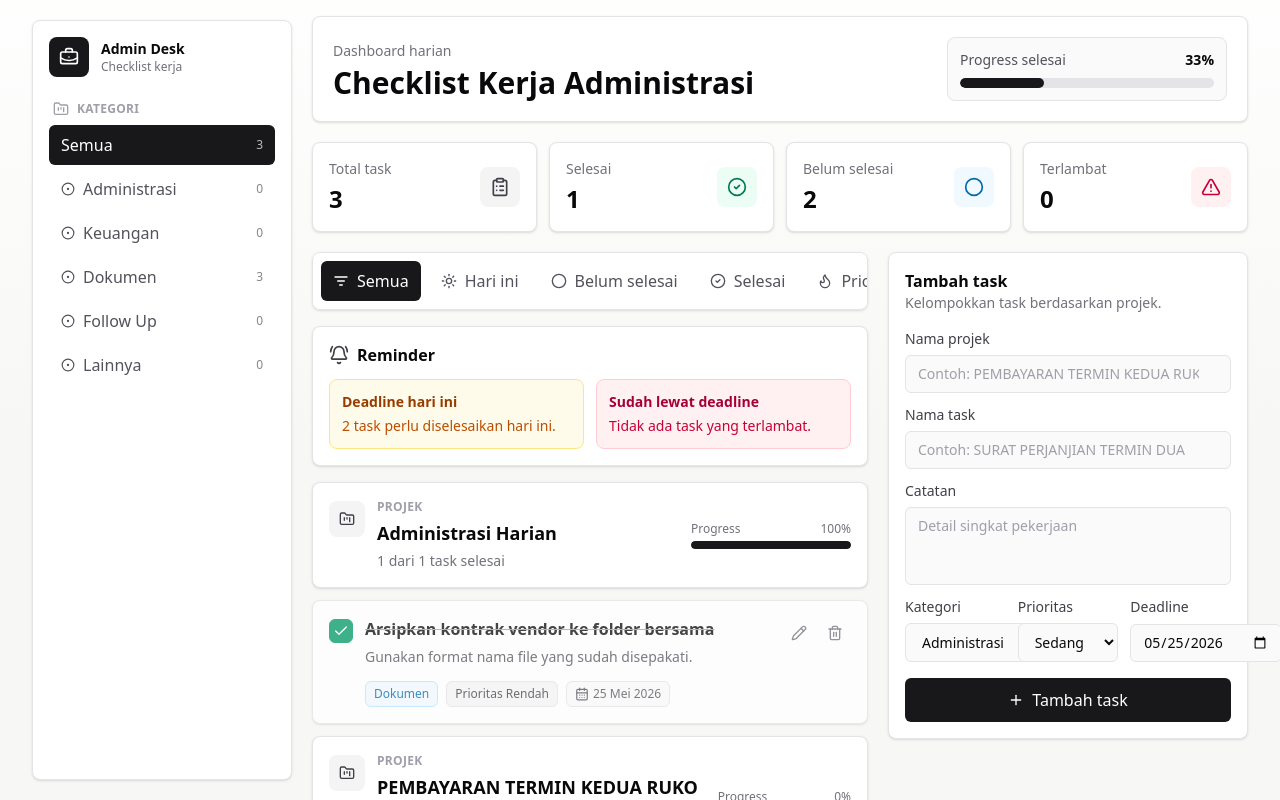
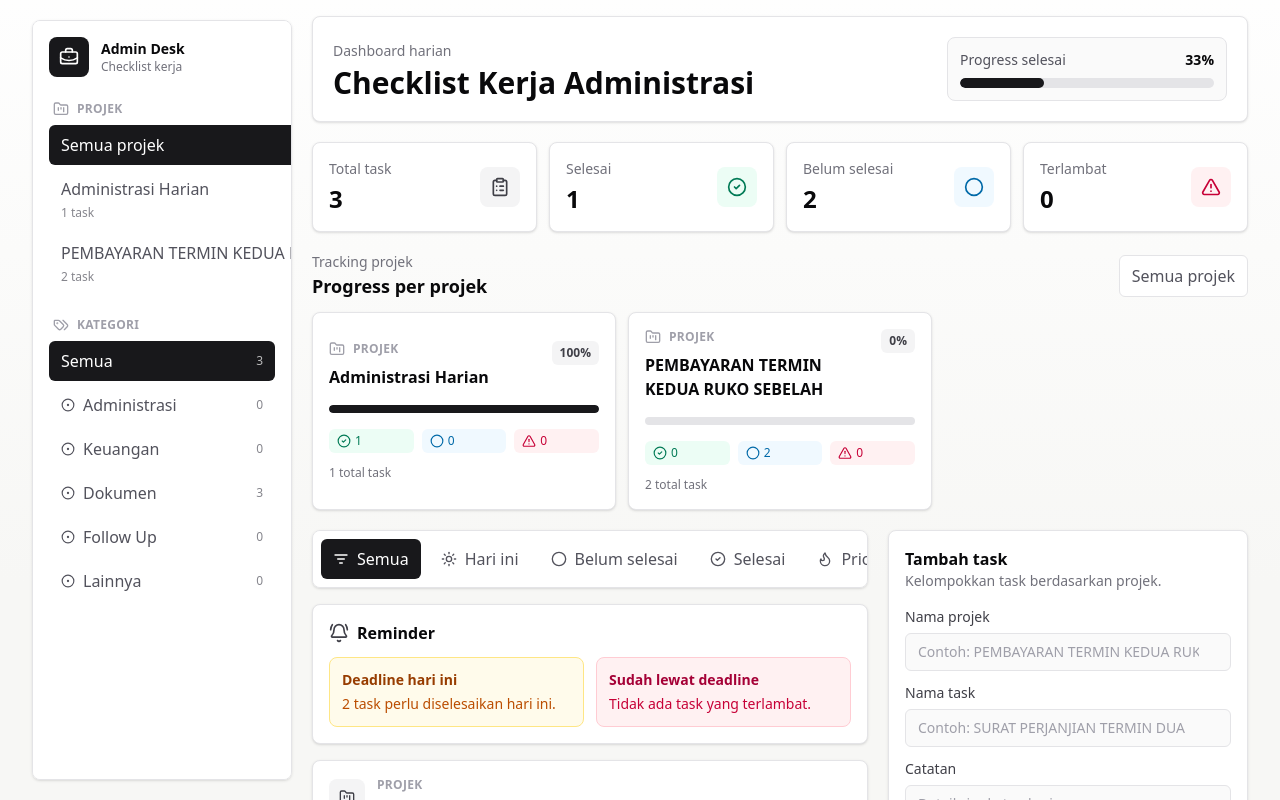
Before and after one commit to deptfinance/checklist, a Next.js app: page / in a window 1280 px wide. Shown: the top 800 px of the page. Built offline with nearby package versions, Linux system fonts and the light colour scheme.

Commit message:
Add project tracking dashboard

```diff
--- a/src/components/ProjectSection.tsx
+++ b/src/components/ProjectSection.tsx
@@ -1,6 +1,6 @@
 import { FolderKanban } from "lucide-react";
 import { TaskCard } from "@/components/TaskCard";
-import { type Task } from "@/lib/tasks";
+import { isOverdue, type Task } from "@/lib/tasks";
 
 type ProjectSectionProps = {
   projectName: string;
@@ -18,6 +18,8 @@ export function ProjectSection({
   onDelete,
 }: ProjectSectionProps) {
   const completed = tasks.filter((task) => task.completed).length;
+  const pending = tasks.length - completed;
+  const overdue = tasks.filter(isOverdue).length;
   const progress = tasks.length
     ? Math.round((completed / tasks.length) * 100)
     : 0;
@@ -39,6 +41,17 @@ export function ProjectSection({
             <p className="mt-1 text-sm text-zinc-500">
               {completed} dari {tasks.length} task selesai
             </p>
+            <div className="mt-3 flex flex-wrap gap-2 text-xs font-medium">
+              <span className="rounded-md bg-emerald-50 px-2 py-1 text-emerald-700">
+                Selesai {completed}
+              </span>
+              <span className="rounded-md bg-sky-50 px-2 py-1 text-sky-700">
+                Belum selesai {pending}
+              </span>
+              <span className="rounded-md bg-rose-50 px-2 py-1 text-rose-700">
+                Terlambat {overdue}
+              </span>
+            </div>
           </div>
         </div>
 
--- /dev/null
+++ b/src/components/ProjectTracker.tsx
@@ -0,0 +1,135 @@
+import { AlertTriangle, CheckCircle2, Circle, FolderKanban } from "lucide-react";
+import { isOverdue, type ProjectFilter, type Task } from "@/lib/tasks";
+
+type ProjectTrackerProps = {
+  tasks: Task[];
+  selectedProject: ProjectFilter;
+  onSelectProject: (project: ProjectFilter) => void;
+};
+
+type ProjectSummary = {
+  name: string;
+  total: number;
+  completed: number;
+  pending: number;
+  overdue: number;
+  progress: number;
+};
+
+function summarizeProjects(tasks: Task[]): ProjectSummary[] {
+  const groups = new Map<string, Task[]>();
+
+  tasks.forEach((task) => {
+    const group = groups.get(task.projectName) ?? [];
+    group.push(task);
+    groups.set(task.projectName, group);
+  });
+
+  return Array.from(groups.entries())
+    .map(([name, projectTasks]) => {
+      const completed = projectTasks.filter((task) => task.completed).length;
+      const total = projectTasks.length;
+
+      return {
+        name,
+        total,
+        completed,
+        pending: total - completed,
+        overdue: projectTasks.filter(isOverdue).length,
+        progress: total ? Math.round((completed / total) * 100) : 0,
+      };
+    })
+    .sort((a, b) => {
+      if (b.overdue !== a.overdue) {
+        return b.overdue - a.overdue;
+      }
+
+      return a.name.localeCompare(b.name, "id-ID");
+    });
+}
+
+export function ProjectTracker({
+  tasks,
+  selectedProject,
+  onSelectProject,
+}: ProjectTrackerProps) {
+  const projects = summarizeProjects(tasks);
+
+  return (
+    <section className="grid gap-3" aria-label="Tracking projek">
+      <div className="flex items-center justify-between gap-3">
+        <div>
+          <p className="text-sm font-medium text-zinc-500">Tracking projek</p>
+          <h2 className="text-lg font-semibold text-zinc-950">
+            Progress per projek
+          </h2>
+        </div>
+        <button
+          type="button"
+          onClick={() => onSelectProject("Semua")}
+          className="rounded-md border border-zinc-200 bg-white px-3 py-2 text-sm font-medium text-zinc-600 transition hover:bg-zinc-100 hover:text-zinc-950"
+        >
+          Semua projek
+        </button>
+      </div>
+
+      <div className="grid gap-3 md:grid-cols-2 xl:grid-cols-3">
+        {projects.map((project) => {
+          const isActive = selectedProject === project.name;
+
+          return (
+            <button
+              key={project.name}
+              type="button"
+              onClick={() => onSelectProject(project.name)}
+              className={`rounded-lg border bg-white p-4 text-left shadow-sm transition hover:border-zinc-300 ${
+                isActive ? "border-zinc-900 ring-2 ring-zinc-900/10" : "border-zinc-200"
+              }`}
+            >
+              <div className="flex items-start justify-between gap-3">
+                <div className="min-w-0">
+                  <div className="mb-2 flex items-center gap-2 text-xs font-semibold uppercase tracking-wide text-zinc-400">
+                    <FolderKanban className="h-4 w-4" aria-hidden="true" />
+                    Projek
+                  </div>
+                  <h3 className="break-words text-base font-semibold text-zinc-950">
+                    {project.name}
+                  </h3>
+                </div>
+                <span className="shrink-0 rounded-md bg-zinc-100 px-2 py-1 text-xs font-semibold text-zinc-700">
+                  {project.progress}%
+                </span>
+              </div>
+
+              <div className="mt-4 h-2 overflow-hidden rounded-full bg-zinc-200">
+                <div
+                  className="h-full rounded-full bg-zinc-900 transition-all"
+                  style={{ width: `${project.progress}%` }}
+                />
+              </div>
+
+              <div className="mt-4 grid grid-cols-3 gap-2 text-xs">
+                <span className="inline-flex items-center gap-1 rounded-md bg-emerald-50 px-2 py-1 font-medium text-emerald-700">
+                  <CheckCircle2 className="h-3.5 w-3.5" aria-hidden="true" />
+                  {project.completed}
+                </span>
+                <span className="inline-flex items-center gap-1 rounded-md bg-sky-50 px-2 py-1 font-medium text-sky-700">
+                  <Circle className="h-3.5 w-3.5" aria-hidden="true" />
+                  {project.pending}
+                </span>
+                <span className="inline-flex items-center gap-1 rounded-md bg-rose-50 px-2 py-1 font-medium text-rose-700">
+                  <AlertTriangle className="h-3.5 w-3.5" aria-hidden="true" />
+                  {project.overdue}
+                </span>
+              </div>
+
+              <p className="mt-3 text-xs text-zinc-500">
+                {project.total} total task
+              </p>
+            </button>
+          );
+        })}
+      </div>
+    </section>
+  );
+}
--- a/src/components/Sidebar.tsx
+++ b/src/components/Sidebar.tsx
@@ -1,15 +1,19 @@
-import { BriefcaseBusiness, CircleDot, FolderKanban } from "lucide-react";
+import { BriefcaseBusiness, CircleDot, FolderKanban, Tags } from "lucide-react";
 import {
   categories,
   type Category,
   type CategoryFilter,
+  type ProjectFilter,
   type Task,
 } from "@/lib/tasks";
 
 type SidebarProps = {
   tasks: Task[];
+  projectNames: string[];
   selectedCategory: CategoryFilter;
+  selectedProject: ProjectFilter;
   onSelectCategory: (category: CategoryFilter) => void;
+  onSelectProject: (project: ProjectFilter) => void;
 };
 
 function countByCategory(tasks: Task[], category: Category) {
@@ -18,11 +22,14 @@ function countByCategory(tasks: Task[], category: Category) {
 
 export function Sidebar({
   tasks,
+  projectNames,
   selectedCategory,
+  selectedProject,
   onSelectCategory,
+  onSelectProject,
 }: SidebarProps) {
   return (
-    <aside className="rounded-lg border border-zinc-200 bg-white p-4 shadow-sm lg:sticky lg:top-5 lg:h-[calc(100vh-40px)]">
+    <aside className="rounded-lg border border-zinc-200 bg-white p-4 shadow-sm lg:sticky lg:top-5 lg:h-[calc(100vh-40px)] lg:overflow-y-auto">
       <div className="mb-6 flex items-center gap-3">
         <div className="flex h-10 w-10 items-center justify-center rounded-lg bg-zinc-900 text-white">
           <BriefcaseBusiness className="h-5 w-5" aria-hidden="true" />
@@ -33,9 +40,60 @@ export function Sidebar({
         </div>
       </div>
 
+      <nav aria-label="Projek" className="mb-6">
+        <div className="mb-2 flex items-center gap-2 px-1 text-xs font-semibold uppercase tracking-wide text-zinc-400">
+          <FolderKanban className="h-4 w-4" aria-hidden="true" />
+          Projek
+        </div>
+
+        <div className="grid gap-1">
+          <button
+            type="button"
+            onClick={() => onSelectProject("Semua")}
+            className={`flex items-center justify-between rounded-md px-3 py-2 text-left text-sm transition ${
+              selectedProject === "Semua"
+                ? "bg-zinc-900 text-white"
+                : "text-zinc-600 hover:bg-zinc-100 hover:text-zinc-950"
+            }`}
+          >
+            <span>Semua projek</span>
+            <span className="text-xs opacity-70">{projectNames.length}</span>
+          </button>
+
+          {projectNames.map((projectName) => {
+            const projectTasks = tasks.filter(
+              (task) => task.projectName === projectName,
+            );
+            const completed = projectTasks.filter((task) => task.completed).length;
+            const progress = projectTasks.length
+              ? Math.round((completed / projectTasks.length) * 100)
+              : 0;
+
+            return (
+              <button
+                key={projectName}
+                type="button"
+                onClick={() => onSelectProject(projectName)}
+                className={`rounded-md px-3 py-2 text-left text-sm transition ${
+                  selectedProject === projectName
+                    ? "bg-zinc-900 text-white"
+                    : "text-zinc-600 hover:bg-zinc-100 hover:text-zinc-950"
+                }`}
+              >
+                <span className="block truncate">{projectName}</span>
+                <span className="mt-1 flex items-center justify-between text-xs opacity-70">
+                  <span>{projectTasks.length} task</span>
+                  <span>{progress}%</span>
+                </span>
+              </button>
+            );
+          })}
+        </div>
+      </nav>
+
       <nav aria-label="Kategori task">
         <div className="mb-2 flex items-center gap-2 px-1 text-xs font-semibold uppercase tracking-wide text-zinc-400">
-          <FolderKanban className="h-4 w-4" aria-hidden="true" />
+          <Tags className="h-4 w-4" aria-hidden="true" />
           Kategori
         </div>
 
--- a/src/components/TaskDashboard.tsx
+++ b/src/components/TaskDashboard.tsx
@@ -4,6 +4,7 @@ import { useEffect, useMemo, useState } from "react";
 import { BellRing, ClipboardList } from "lucide-react";
 import { FilterBar } from "@/components/FilterBar";
 import { ProjectSection } from "@/components/ProjectSection";
+import { ProjectTracker } from "@/components/ProjectTracker";
 import { Sidebar } from "@/components/Sidebar";
 import { SummaryCards } from "@/components/SummaryCards";
 import { TaskForm } from "@/components/TaskForm";
@@ -15,6 +16,7 @@ import {
   normalizeTasks,
   storageKey,
   type CategoryFilter,
+  type ProjectFilter,
   type Task,
   type TaskFilter,
   type TaskInput,
@@ -25,6 +27,7 @@ export function TaskDashboard() {
   const [activeFilter, setActiveFilter] = useState<TaskFilter>("Semua");
   const [selectedCategory, setSelectedCategory] =
     useState<CategoryFilter>("Semua");
+  const [selectedProject, setSelectedProject] = useState<ProjectFilter>("Semua");
   const [editingTask, setEditingTask] = useState<Task | null>(null);
   const [isLoaded, setIsLoaded] = useState(false);
 
@@ -52,15 +55,6 @@ export function TaskDashboard() {
     window.localStorage.setItem(storageKey, JSON.stringify(tasks));
   }, [isLoaded, tasks]);
 
-  const completedCount = tasks.filter((task) => task.completed).length;
-  const progress = tasks.length
-    ? Math.round((completedCount / tasks.length) * 100)
-    : 0;
-
-  const dueTodayTasks = tasks.filter(
-    (task) => !task.completed && isToday(task.deadline),
-  );
-  const overdueTasks = tasks.filter(isOverdue);
   const projectNames = useMemo(
     () =>
       Array.from(new Set(tasks.map((task) => task.projectName))).sort((a, b) =>
@@ -69,12 +63,29 @@ export function TaskDashboard() {
     [tasks],
   );
 
-  const filteredTasks = useMemo(() => {
+  const scopedTasks = useMemo(() => {
     return tasks.filter((task) => {
+      const matchesProject =
+        selectedProject === "Semua" || task.projectName === selectedProject;
       const matchesCategory =
         selectedCategory === "Semua" || task.category === selectedCategory;
 
-      if (!matchesCategory) {
+      return matchesProject && matchesCategory;
+    });
+  }, [selectedCategory, selectedProject, tasks]);
+
+  const dueTodayTasks = scopedTasks.filter(
+    (task) => !task.completed && isToday(task.deadline),
+  );
+  const overdueTasks = scopedTasks.filter(isOverdue);
+  const completedCount = scopedTasks.filter((task) => task.completed).length;
+  const progress = scopedTasks.length
+    ? Math.round((completedCount / scopedTasks.length) * 100)
+    : 0;
+
+  const filteredTasks = useMemo(() => {
+    return scopedTasks.filter((task) => {
+      if (selectedProject !== "Semua" && task.projectName !== selectedProject) {
         return false;
       }
 
@@ -96,7 +107,7 @@ export function TaskDashboard() {
 
       return true;
     });
-  }, [activeFilter, selectedCategory, tasks]);
+  }, [activeFilter, scopedTasks, selectedProject]);
 
   const projectGroups = useMemo(() => {
     const groups = new Map<string, Task[]>();
@@ -158,8 +169,11 @@ export function TaskDashboard() {
       <div className="mx-auto grid max-w-7xl gap-5 lg:grid-cols-[260px_minmax(0,1fr)]">
         <Sidebar
           tasks={tasks}
+          projectNames={projectNames}
           selectedCategory={selectedCategory}
+          selectedProject={selectedProject}
           onSelectCategory={setSelectedCategory}
+          onSelectProject={setSelectedProject}
         />
 
         <div className="grid gap-5">
@@ -193,7 +207,13 @@ export function TaskDashboard() {
             </div>
           </header>
 
-          <SummaryCards tasks={tasks} />
+          <SummaryCards tasks={scopedTasks} />
+
+          <ProjectTracker
+            tasks={tasks}
+            selectedProject={selectedProject}
+            onSelectProject={setSelectedProject}
+          />
 
           <section className="grid gap-5 xl:grid-cols-[minmax(0,1fr)_360px] xl:items-start">
             <div className="grid gap-4">
--- a/src/lib/tasks.ts
+++ b/src/lib/tasks.ts
@@ -20,6 +20,7 @@ export type Category = (typeof categories)[number];
 export type Priority = (typeof priorities)[number];
 export type TaskFilter = (typeof filters)[number];
 export type CategoryFilter = "Semua" | Category;
+export type ProjectFilter = "Semua" | string;
 
 export type Task = {
   id: string;
```
Also changed, not shown: 1 other file (tests, documents, lock files or other folders).
